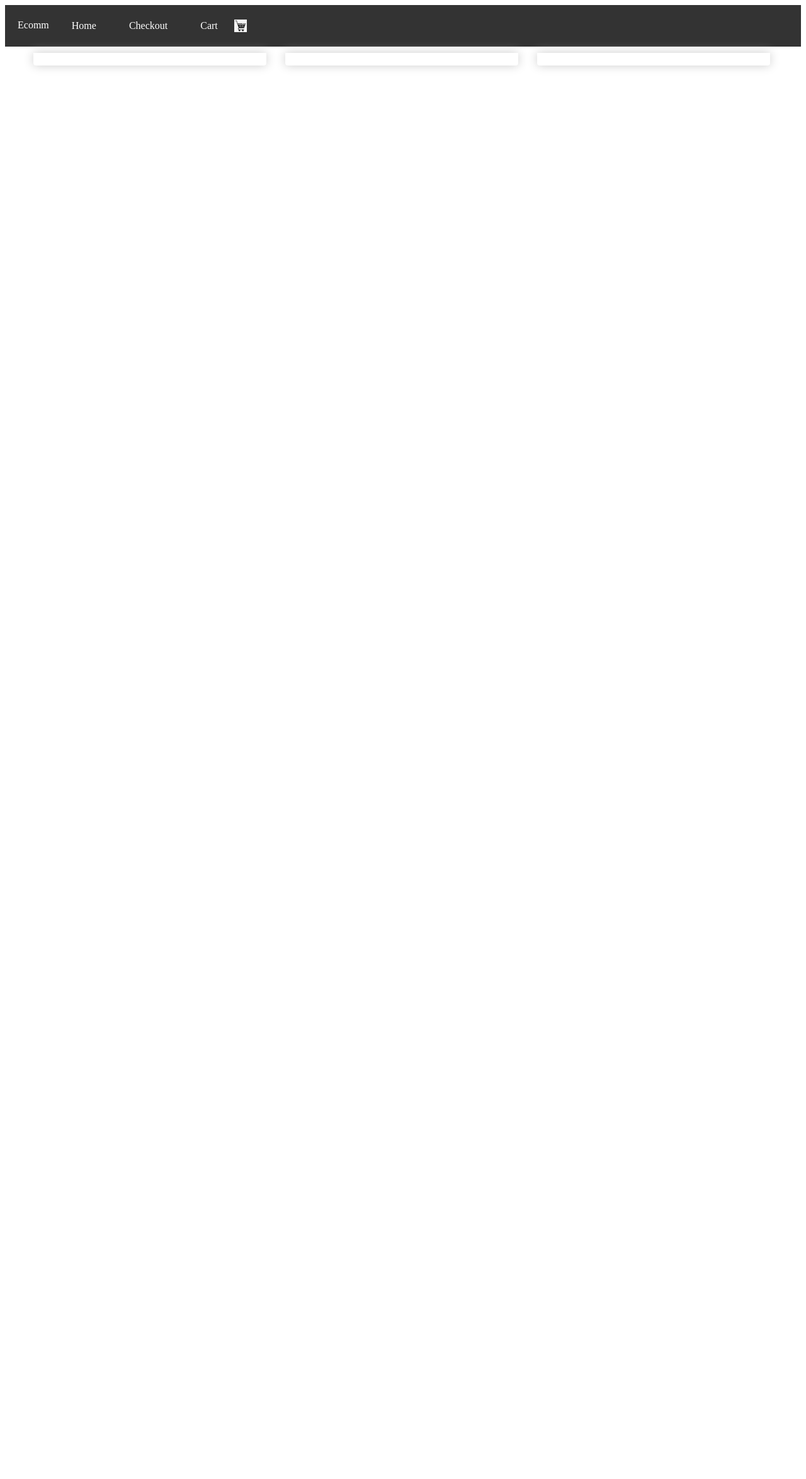
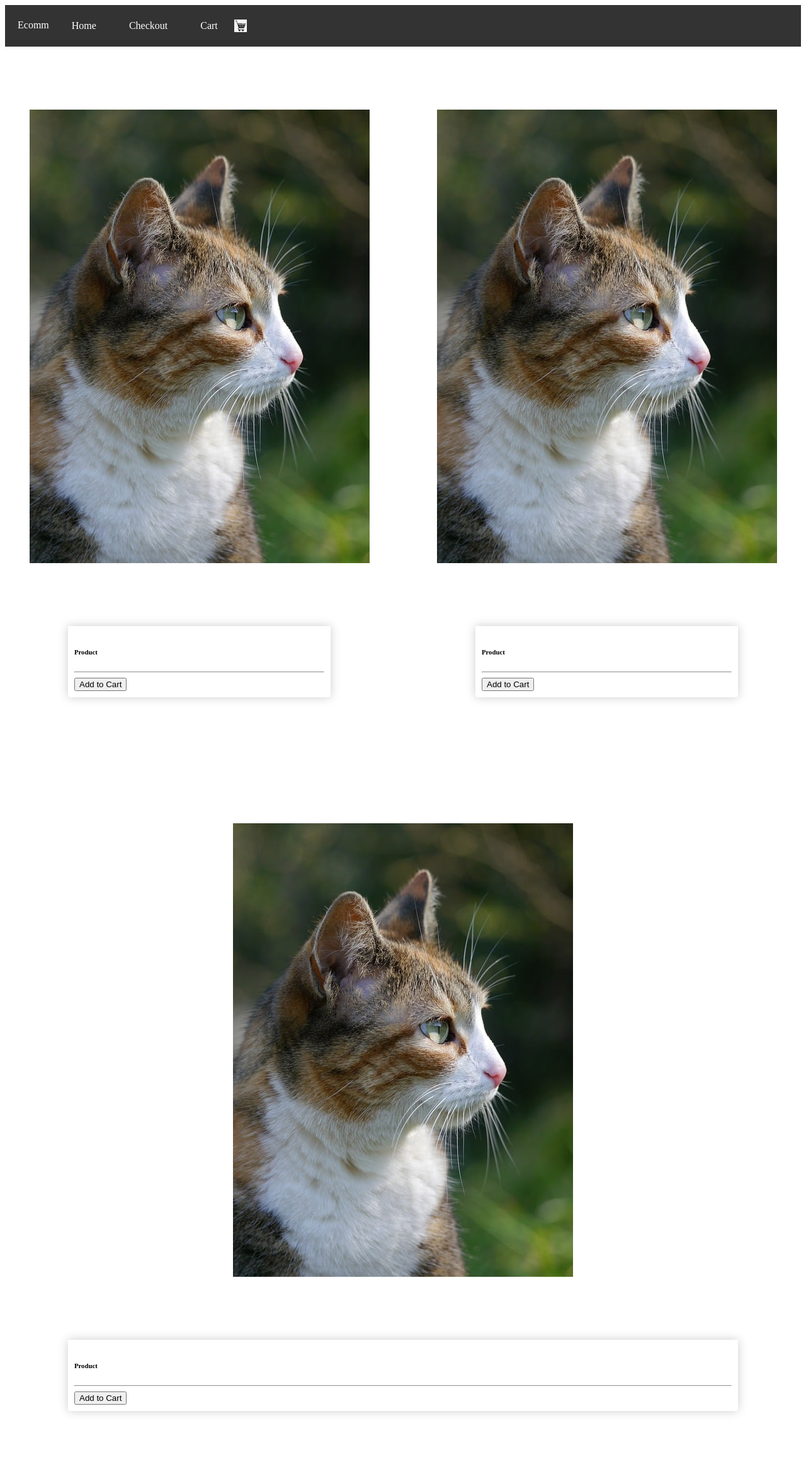
Before and after one commit to eduardocorona17/ecommerce_one, a Django app: page / in a window 1280 px wide. Shown: the whole page at 63% size. Before the commit the page ends 109 px from the top, so only its background shows below. Run offline with Django 3.2, Linux system fonts and the light colour scheme.

Commit message:
CSS additions plus figured out static files issue.

```diff
--- a/ecom/static/css/main.css
+++ b/ecom/static/css/main.css
@@ -1,3 +1,53 @@
+.thumbnail {
+    max-width: 1000px;
+    height: auto;
+    display: block;
+    /* margin-bottom: 10px; */
+    margin: 100px auto;
+
+}
+
+.col-lg-4 {
+    flex: 1 0 calc(33.33% - 30px);
+    margin: 0 15px;
+    /* position: relative; */
+}
+
+.container {
+    display: flex;
+    flex-direction: row;
+    justify-content: center;
+    align-items: center;
+    /* max-width: 1200px; */
+    /* margin: 0 auto; */
+    /* padding: 0 45px;
+    padding-top: 10px; */
+}
+
+  .row {
+    display: flex;
+    flex-wrap: wrap;
+    justify-content: space-between;
+    align-items: flex-start;
+    margin: 0 -15px;
+}
+
+
+
+  .box-element {
+    box-shadow: hsl(0, 0%, 80%) 0 0 16px;
+    background-color: #fff;
+    border-radius: 4px;
+    padding: 10px;
+    margin: 100px;
+    /* margin-top: 20px; */
+    /* flex: 1; */
+}
+
+  .product {
+    border-radius: 0 0 4px 4px;
+}
+
 nav {
     display: flex;
     justify-content: space-between;
@@ -45,35 +95,9 @@ nav li {
     background-color: #111;
 }
 
-  .container {
-    max-width: 1200px;
-    margin: 0 auto;
-    padding: 0 45px;
-    padding-top: 10px;
-  }
 
-  .row {
-    display: flex;
-    flex-wrap: wrap;
-    justify-content: space-between;
-    margin: 0 -15px;
-  }
 
-  .col-lg-4 {
-    width: calc(33.33% - 30px);
-    margin: 0 15px;
-  }
 
-  .box-element {
-    box-shadow: hsl(0, 0%, 80%) 0 0 16px;
-    background-color: #fff;
-    border-radius: 4px;
-    padding: 10px;
-  }
-
-  .product {
-    border-radius: 0 0 4px 4px;
-  }
 
   /* .box-element {
     box-shadow: hsl(0, 0%, 80%) 0 0 16px;
--- a/ecom/templates/ecom/store.html
+++ b/ecom/templates/ecom/store.html
@@ -3,20 +3,29 @@
 {% block content %}
 <div class="row container">
     <div class="col-lg-4">
+        <img class="thumbnail" src="{% static 'images/cat.png' %}">
         <div class="box-element product">
-
+            <h6><strong>Product</strong></h6>
+            <hr>
+            <button class="btn">Add to Cart</button>
         </div>
     </div>
 
     <div class="col-lg-4">
+        <img class="thumbnail thumbnail-container" src="{% static 'images/cat.png' %}">
         <div class="box-element product">
-
+            <h6><strong>Product</strong></h6>
+            <hr>
+            <button class="btn">Add to Cart</button>
         </div>
     </div>
 
     <div class="col-lg-4">
+        <img class="thumbnail" src="{% static 'images/cat.png' %}">
         <div class="box-element product">
-
+            <h6><strong>Product</strong></h6>
+            <hr>
+            <button class="btn">Add to Cart</button>
         </div>
     </div>
 </div>
```
Also changed, not shown: ecom/static/images/cat.png (added). Lines whose indentation alone changed are shown as unchanged.
